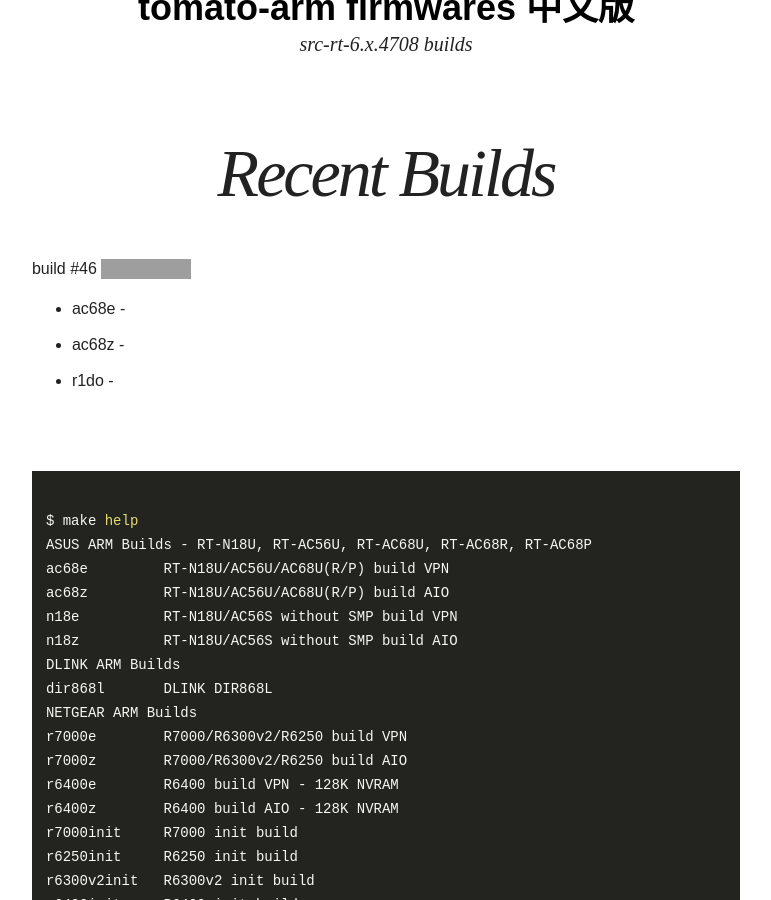
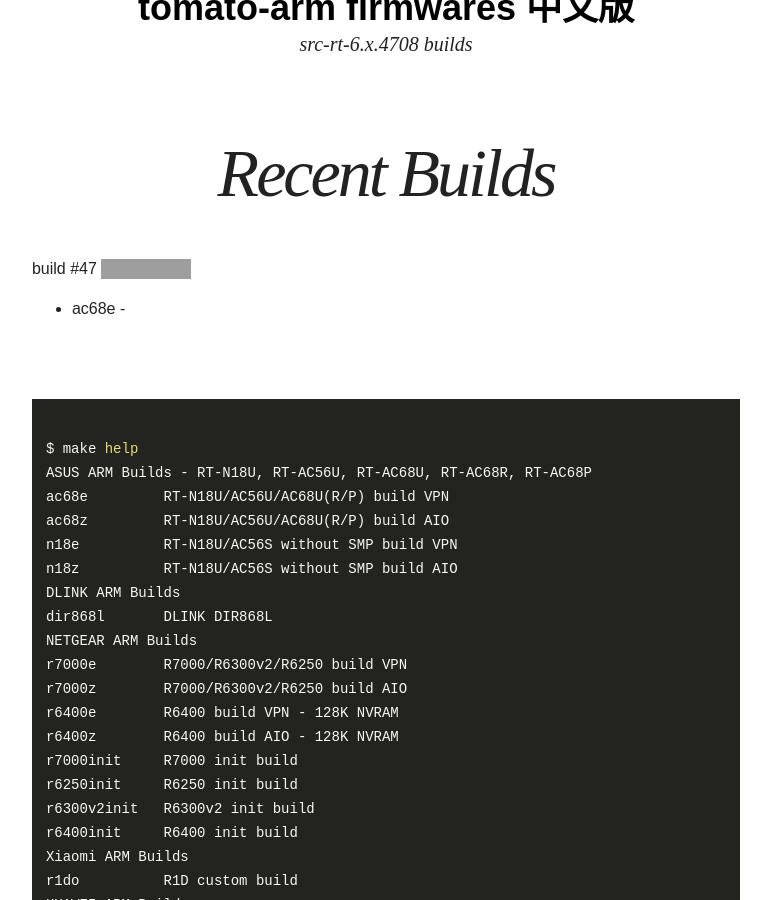
Before and after one commit to oglopss/tomato-arm-ci-jekyll, a Jekyll site: the page built from index.html, in a window 1280 px wide and 900 px high, scrolled down 339 px. Shown: the whole window, without its empty margins (254-1025 px from the left). Built offline with Jekyll 4.4.1, drawn with Linux system fonts in a browser that asks for light colours; nearby versions of some CDN libraries; grey boxes are pictures that could not be loaded.

Commit message:
Travis build 47 ac68e pushed to gh-pages

```diff
--- a/_data/ss.yml
+++ b/_data/ss.yml
@@ -1,5 +1,3 @@
-build: 46
+build: 47
 files:
   - 0001 ac68e
-  - 0005 r1do
-  - 0002 ac68z
```
